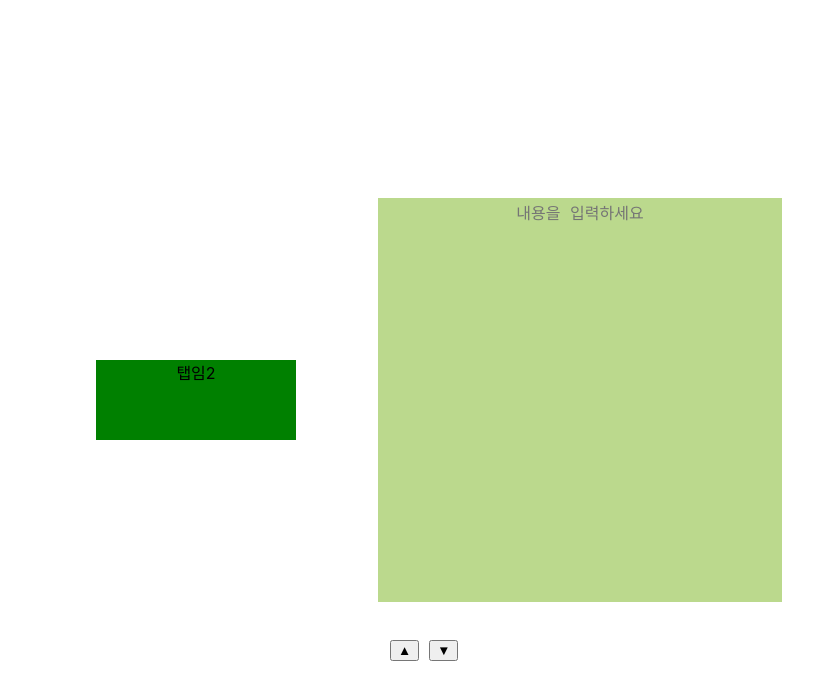
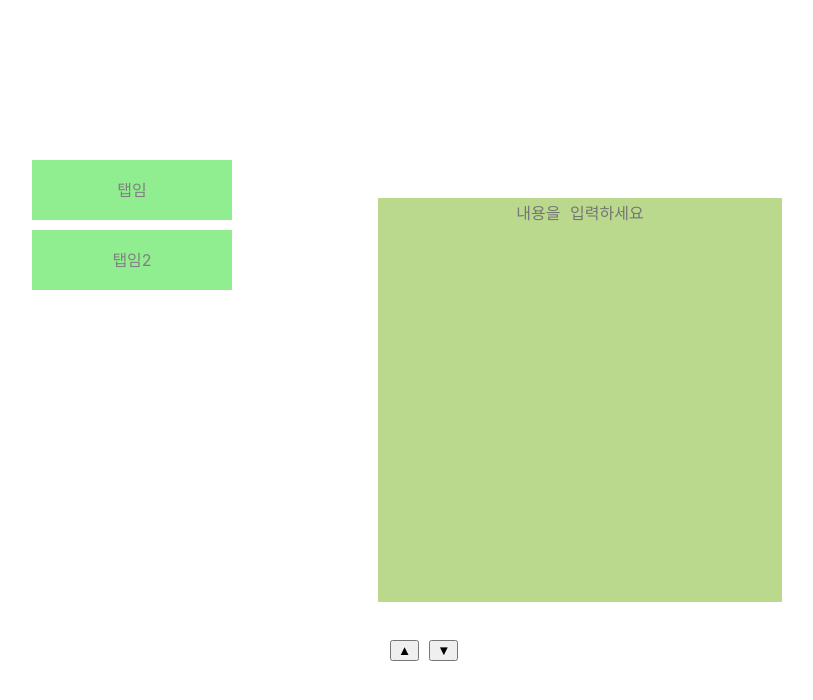
Before and after one commit to bubbletea03/project_memoWeb, a React (Create React App) app: page / in a window 1280 px wide. Shown: the top 700 px of the page, without its empty margins (60-873 px from the left). Built offline with nearby package versions, Linux system fonts and the light colour scheme.

Commit message:
메모 탭 글자 가운데 정렬함

```diff
--- a/src/App.css
+++ b/src/App.css
@@ -1,3 +1,14 @@
+.memoTab-box{
+  position: absolute;
+  top: 50%;
+  left: 15%;
+  transform: translate(-50%, -50%);
+
+  width: 200px;
+  height: 500px;
+  background-color: transparent;
+}
+
 .buttons{
   position: absolute;
   top: 85%;
--- a/src/App.js
+++ b/src/App.js
@@ -1,31 +1,10 @@
 import logo from './logo.svg';
 import './App.css';
-import styled, { css } from "styled-components";
 import { useState } from 'react';
+
 import Buttons from './components/Buttons';
 import MemoTabs from './components/MemoTabs';
-
-
-const MemoBox = styled.textarea`
-  position: absolute;
-  top: 50%;
-  left: 50%;
-  transform: translate(-50%, -50%);
-  /* 아이템을 x,y축 방향으로 size의 -50%만큼 땡기므로, 꼭짓점이 가운데가 됨. */
-
-  resize: none;
-  width: 400px;
-  height: 400px;
-  background-color: rgb(187, 217, 141);
-
-  text-align: center;
-
-  border: 0;
-  outline: 0;
-
-  font-size: ${(props) => props.fontSize || "16px"};
-  ${(props) => props.animationActive && `animation-duration: 1.0s; animation-name: fade`}
-`
+import MemoBox from './components/MemoBox';
 
 function App() {
   let [fontSize, set_fontSize] = useState(16);
@@ -35,8 +14,7 @@ function App() {
         defaultValue={localStorage.getItem("memo_content")}
         onChange={(e)=>{localStorage.setItem("memo_content", e.target.value)}}
         placeholder='내용을 입력하세요'
-        fontSize={fontSize+"px"}
-        animationActive/>
+        fontSize={fontSize+"px"}/>
 
       <MemoTabs/>
 
--- /dev/null
+++ b/src/components/MemoBox.js
@@ -0,0 +1,26 @@
+import styled from "styled-components";
+
+const MemoBox = styled.textarea`
+  position: absolute;
+  top: 50%;
+  left: 50%;
+  transform: translate(-50%, -50%);
+  /* 아이템을 x,y축 방향으로 size의 -50%만큼 땡기므로, 꼭짓점이 가운데가 됨. */
+
+  resize: none;
+  width: 400px;
+  height: 400px;
+  background-color: rgb(187, 217, 141);
+
+  text-align: center;
+
+  border: 0;
+  outline: 0;
+
+  animation-name: fade;
+  animation-duration: 1.0s;
+
+  font-size: ${(props) => props.fontSize || "16px"};
+`
+
+export default MemoBox;
--- a/src/components/MemoTabs.js
+++ b/src/components/MemoTabs.js
@@ -1,23 +1,28 @@
 import styled from "styled-components";
 
 const MemoTab = styled.div`
-  position: absolute;
-  top: 50%;
-  left: 20%;
-  transform: translate(-50%, -50%);
+  background-color: ${(props) => props.backgroundColor || "lightgreen"};
+  width: 100%;
+  height: 60px;
+  line-height: 60px;
 
-  width: 200px;
-  height: 80px;
-  background-color: green;
+  margin: 10px auto;
 
   text-align: center;
+  font-size: 16px;
+  color: gray;
+
+  animation-name: fade;
+  animation-duration: 1.0s;
 `
 
 function MemoTabs(){
     return (
         <>
-          <MemoTab>탭임</MemoTab>
-          <MemoTab>탭임2</MemoTab>
+          <div className="memoTab-box">
+            <MemoTab>탭임</MemoTab>
+            <MemoTab>탭임2</MemoTab>
+          </div>
         </>
     )
 }
```
